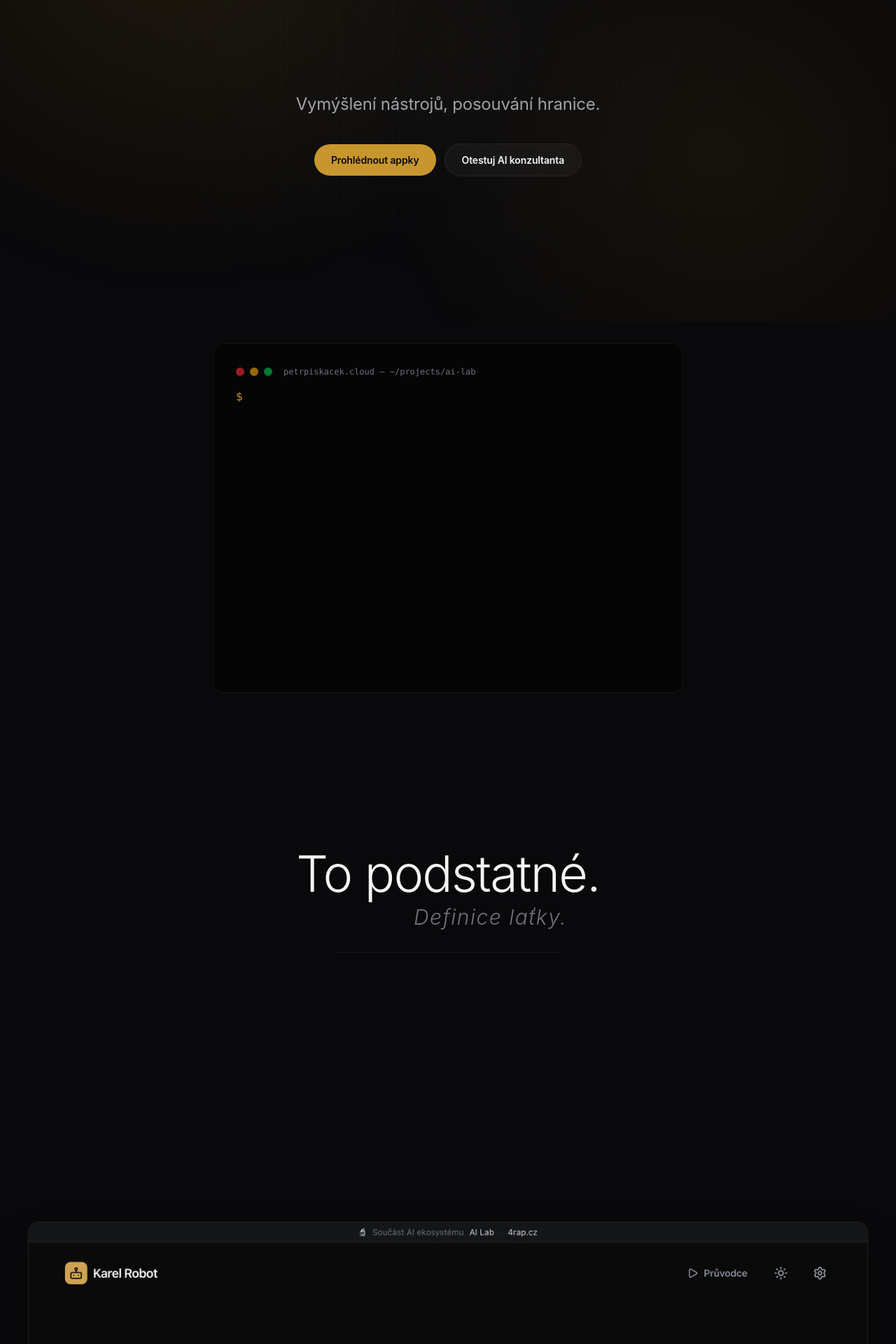
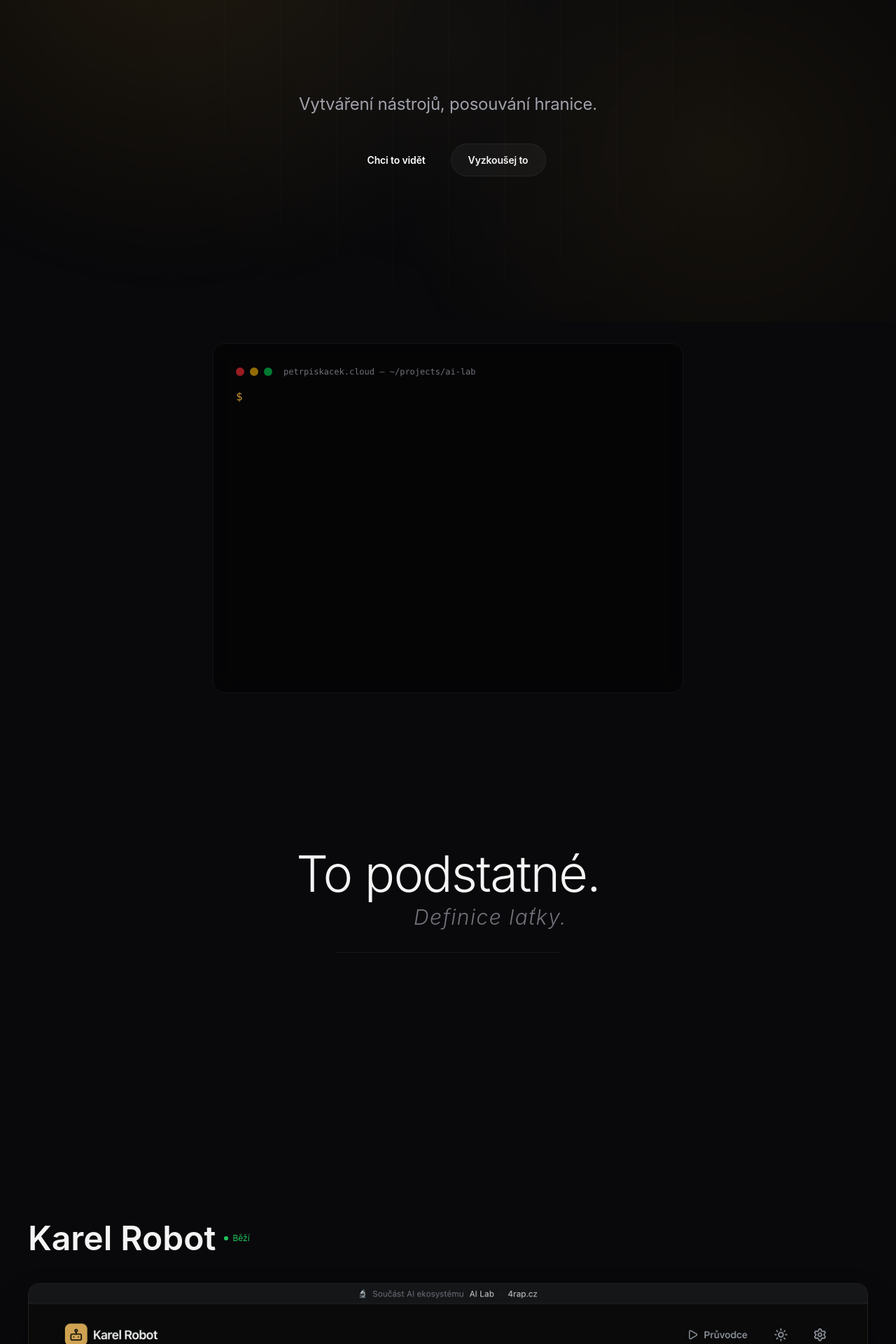
Before and after one commit to Peter-Pix/petrpiskacek.cloud, a Next.js app: page / in a window 1280 px wide. Shown: the part 340-2260 px from the top of the page at 70% size. Built offline with nearby package versions, Linux system fonts and the light colour scheme; no server answers.

Commit message:
style: update copy and layouts for .cloud, fix app buttons mobile width

```diff
--- a/src/components/AppGrid.tsx
+++ b/src/components/AppGrid.tsx
@@ -90,7 +90,24 @@ function AppRow({ app }: { app: App }) {
           : "translate-y-8 opacity-0"
       }`}
     >
-      {/* Screenshot — full width nahoře, na mobilu i desktopu */}
+      {/* Název + status — nahoře */}
+      <div className="flex flex-col items-start mb-6 md:mb-10">
+        <div className="flex items-center gap-3">
+          <h3 className="text-3xl font-semibold md:text-5xl">{app.name}</h3>
+          <span
+            className="inline-flex shrink-0 items-center gap-1.5 text-xs"
+            style={{ color: status.color }}
+          >
+            <span
+              className="h-1.5 w-1.5 rounded-full"
+              style={{ backgroundColor: status.color }}
+            />
+            {status.label}
+          </span>
+        </div>
+      </div>
+
+      {/* Screenshot — pod názvem */}
       {hasShot && (
         <div className="mb-6 md:mb-10">
           <div className="card-hover overflow-hidden rounded-2xl border border-[var(--border)] bg-[var(--surface)] shadow-[var(--card-shadow)]">
@@ -104,41 +121,27 @@ function AppRow({ app }: { app: App }) {
         </div>
       )}
 
-      {/* Velký název + hák — vlevo */}
+      {/* Velký hák — vlevo */}
       <div className="flex flex-col items-start">
-        <div className="flex items-center gap-3">
-          <h3 className="text-3xl font-semibold md:text-5xl">{app.name}</h3>
-          <span
-            className="inline-flex shrink-0 items-center gap-1.5 text-xs"
-            style={{ color: status.color }}
-          >
-            <span
-              className="h-1.5 w-1.5 rounded-full"
-              style={{ backgroundColor: status.color }}
-            />
-            {status.label}
-          </span>
-        </div>
-
         <p
-          className="mt-3 text-3xl font-light leading-tight tracking-tight md:text-5xl"
+          className="text-3xl font-light leading-tight tracking-tight md:text-5xl"
           style={{ color: "var(--text-primary)" }}
         >
           {story.hook}
         </p>
       </div>
 
-      {/* Popis + CTA — pod nápisem, vlevo, max 800px (1000px na velkých) */}
-      <div className="mt-5 max-w-[800px] 2xl:max-w-[1000px]">
+      {/* Popis + CTA — vpravo zarovnané */}
+      <div className="mt-5 max-w-[800px] 2xl:max-w-[1000px] flex flex-col items-end">
         <p
-          className="text-base font-medium leading-relaxed md:text-lg"
+          className="text-base font-medium leading-relaxed md:text-lg text-right"
           style={{ color: "var(--text-secondary)" }}
         >
           {story.body}
         </p>
 
         {hasShot && (
-          <div className="mt-5">
+          <div className="mt-5 flex justify-end w-full">
             <AppLink
               href={app.href}
               external={app.external}
@@ -172,7 +175,7 @@ function AppLink({
   appName: string;
 }) {
   const className =
-    "group inline-flex items-center gap-2 rounded-lg px-5 py-2.5 text-sm font-medium transition-all";
+    "group inline-flex items-center gap-2 rounded-lg px-5 py-2.5 text-sm font-medium transition-all max-w-[60vw] md:max-w-none";
   const style = {
     backgroundColor: "rgba(200, 150, 46, 0.12)",
     color: "var(--gold)",
--- a/src/components/ClosingCTA.tsx
+++ b/src/components/ClosingCTA.tsx
@@ -29,7 +29,7 @@ export default function ClosingCTA() {
               className="mx-auto max-w-xl text-base leading-relaxed md:text-lg"
               style={{ color: "var(--text-secondary)" }}
             >
-              Napište cokoliv. Pomocník se doptá, vytvoří návrh, cenu a plán.
+              Cokoliv vás napadne. Aplikace doladí vizi, návrh i plán.
             </p>
 
             <div className="flex flex-col items-center justify-center gap-3 pt-4 sm:flex-row">
@@ -40,7 +40,7 @@ export default function ClosingCTA() {
                   trackEvent("click_cta", { cta: "sparring", location: "closing" })
                 }
               >
-                Otestuj AI konzultanta →
+                Vyzkoušej to →
               </Link>
               <a
                 href="#apps"
--- a/src/components/Hero.tsx
+++ b/src/components/Hero.tsx
@@ -103,18 +103,18 @@ export default function Hero() {
             className="subhead mx-auto mb-10 max-w-xl animate-fade-in-up"
             style={{ animationDelay: "0.3s" }}
           >
-            Vymýšlení nástrojů, posouvání hranice.
+            Vytváření nástrojů, posouvání hranice.
           </p>
 
           <div
             className="flex flex-col items-center justify-center gap-3 sm:flex-row animate-fade-in-up"
             style={{ animationDelay: "0.4s" }}
           >
-            <a href="#apps" className="btn-apple btn-apple-primary w-full sm:w-auto">
-              Prohlédnout appky
+            <a href="#apps" className="btn-apple w-full sm:w-auto text-white border-transparent bg-transparent">
+              Chci to vidět
             </a>
             <a href="/challenge" className="btn-apple btn-apple-secondary w-full sm:w-auto">
-              Otestuj AI konzultanta
+              Vyzkoušej to
             </a>
           </div>
         </div>
```
